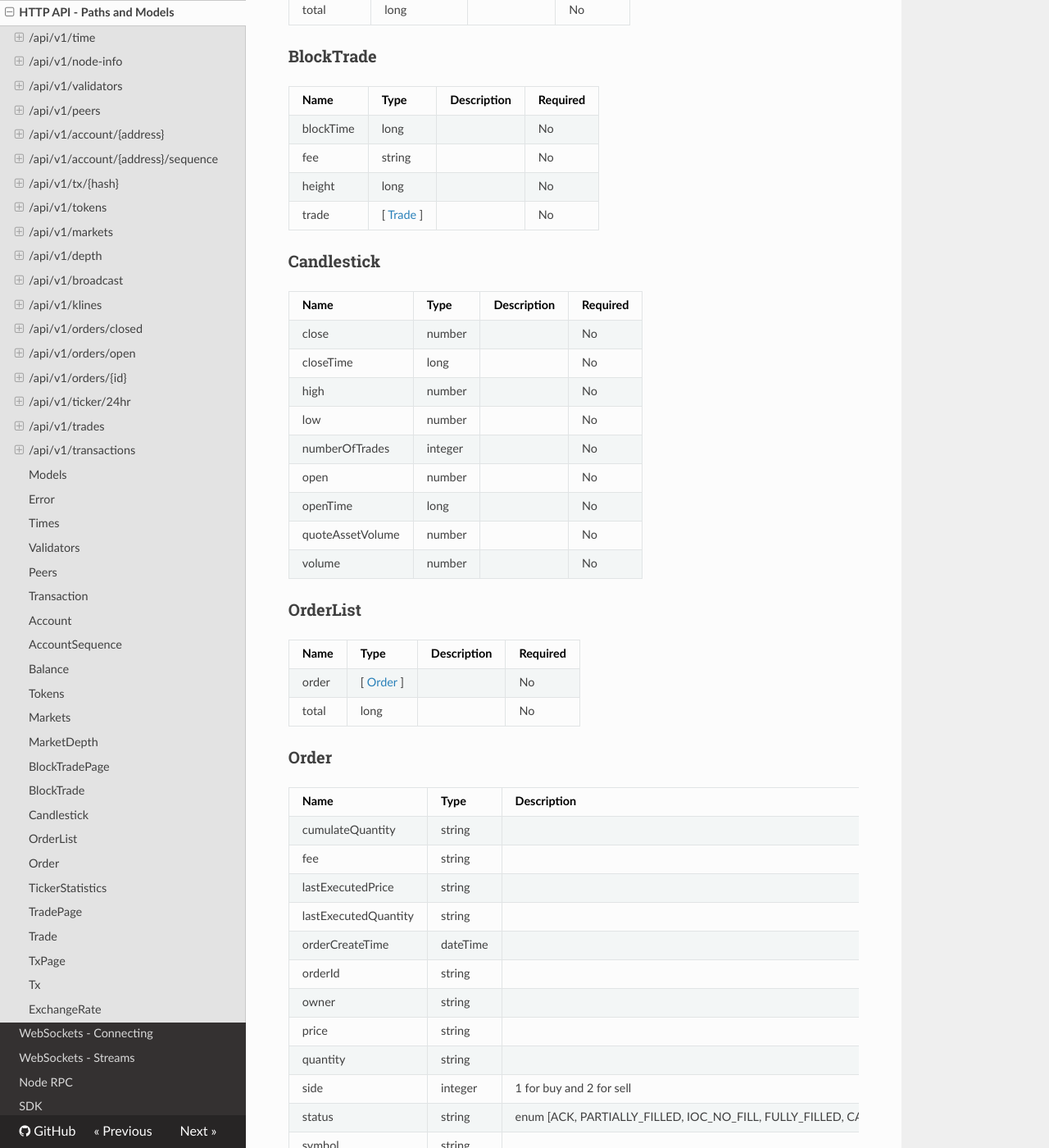
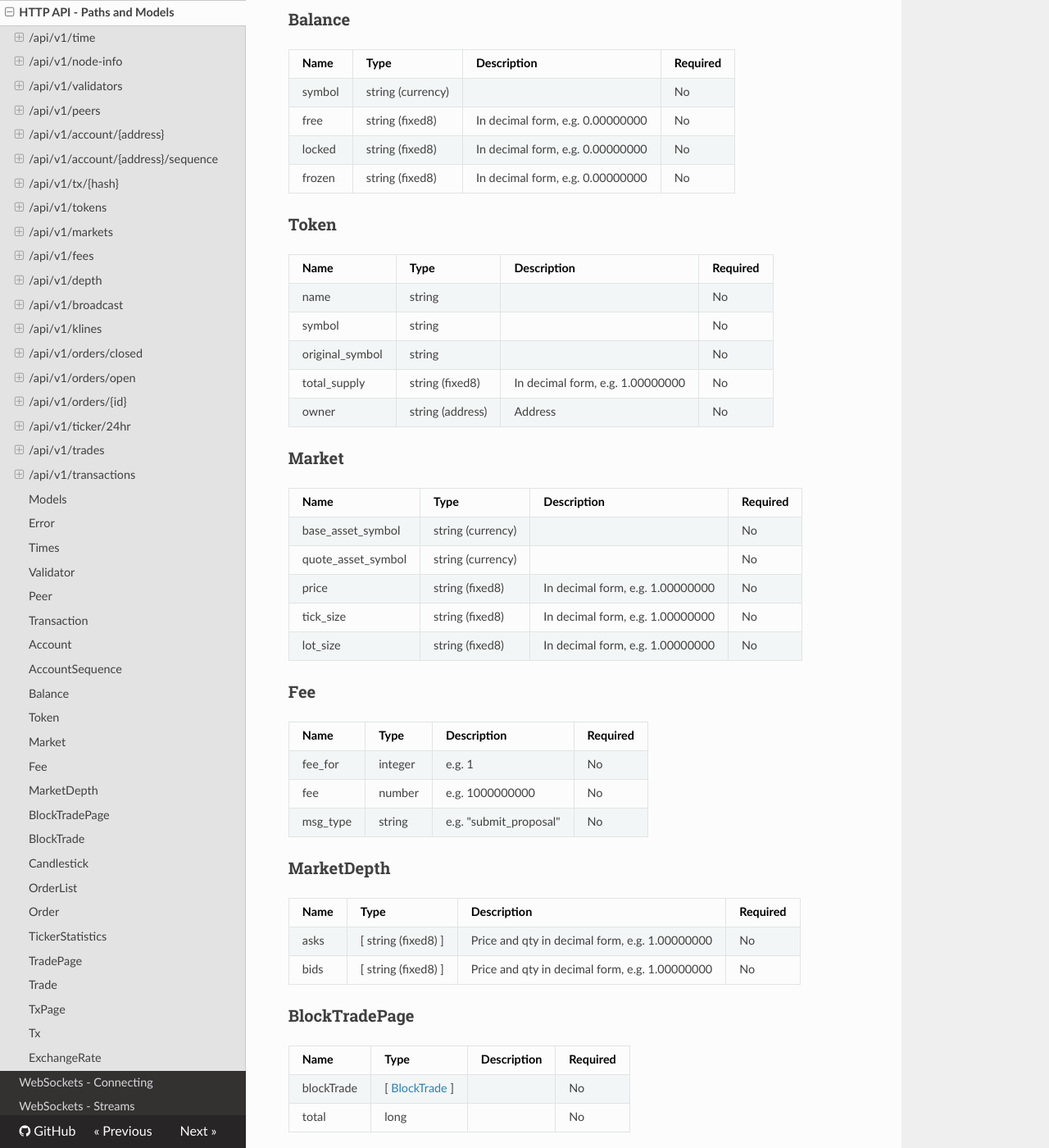
Before and after one commit to yash-sharma1/docs-site, an MkDocs documentation site: the page built from docs/api-reference/dex-api/paths.md, in a window 1280 px wide and 1400 px high, scrolled down 15824 px. Shown: the whole window at 82% size. Built offline with MkDocs 1.6.1, drawn with Linux system fonts in a browser that asks for light colours; nearby versions of some CDN libraries; some of the changed text lies outside the part shown.

Commit message:
generate http docs

```diff
--- a/docs/api-reference/dex-api/paths.md
+++ b/docs/api-reference/dex-api/paths.md
@@ -72,7 +72,7 @@
 
 | Code | Description | Schema |
 | ---- | ----------- | ------ |
-| 200 | Success | [Validators](#validators) |
+| 200 | Success | [ [Validator](#validator) ] |
 | 400 | Bad Request | [Error](#error) |
 | 404 | Not Found |  |
 | default | Generic error response | [Error](#error) |
@@ -95,7 +95,7 @@
 
 | Code | Description | Schema |
 | ---- | ----------- | ------ |
-| 200 | Success | [Peers](#peers) |
+| 200 | Success | [ [Peer](#peer) ] |
 | 400 | Bad Request | [Error](#error) |
 | 404 | Not Found |  |
 | default | Generic error response | [Error](#error) |
@@ -203,7 +203,7 @@
 
 | Code | Description | Schema |
 | ---- | ----------- | ------ |
-| 200 | Success | [Tokens](#tokens) |
+| 200 | Success | [ [Token](#token) ] |
 | 400 | Bad Request | [Error](#error) |
 | 404 | Not Found |  |
 | default | Generic error response | [Error](#error) |
@@ -226,9 +226,30 @@
 
 | Code | Description | Schema |
 | ---- | ----------- | ------ |
-| 200 | Success | [Markets](#markets) |
+| 200 | Success | [ [Market](#market) ] |
 | 400 | Bad Request | [Error](#error) |
 | 404 | Not Found |  |
+| default | Generic error response | [Error](#error) |
+
+### /api/v1/fees
+---
+##### ***GET***
+**Summary:** Obtain trading fees information.
+
+**Description:** Gets the current trading fees settings.
+
+**Destination:** Witness node.
+
+**Rate Limit:** 1 request per IP per second.
+
+**Test URL:** [https://testnet-dex.binance.org/api/v1/fees](https://testnet-dex.binance.org/api/v1/fees)
+
+
+**Responses**
+
+| Code | Description | Schema |
+| ---- | ----------- | ------ |
+| 200 | Success | [ [Fee](#fee) ] |
 | default | Generic error response | [Error](#error) |
 
 ### /api/v1/depth
@@ -512,18 +533,27 @@
 | ap_time | string | e.g. 2019-01-21T10:30:00Z | No |
 | block_time | string | format as above | No |
 
-### Validators
+### Validator
 
 | Name | Type | Description | Required |
 | ---- | ---- | ----------- | -------- |
 | block_height | long | Current block height | No |
 | validators | [  ] |  | No |
 
-### Peers
+### Peer
 
 | Name | Type | Description | Required |
 | ---- | ---- | ----------- | -------- |
-| Peers | array |  |  |
+| id | string | Authenticated identifier | No |
+| original_listen_addr | string (RemoteAddr) | Original listen address before PeersService changed it | No |
+| listen_addr | string (RemoteAddr) | Listen address | No |
+| access_addr | string (RemoteAddr) | Access address (HTTP) | No |
+| stream_addr | string (RemoteAddr) | Stream address (WS) | No |
+| network | string | Chain ID | No |
+| version | string | Version | No |
+| moniker | string | Moniker (Name) | No |
+| capabilities | [ string ] |  | No |
+| accelerated | boolean | Is an accelerated path to a validator node | No |
 
 ### Transaction
 
@@ -560,17 +590,33 @@
 | locked | string (fixed8) | In decimal form, e.g. 0.00000000 | No |
 | frozen | string (fixed8) | In decimal form, e.g. 0.00000000 | No |
 
-### Tokens
+### Token
 
 | Name | Type | Description | Required |
 | ---- | ---- | ----------- | -------- |
-| Tokens | array |  |  |
+| name | string |  | No |
+| symbol | string |  | No |
+| original_symbol | string |  | No |
+| total_supply | string (fixed8) | In decimal form, e.g. 1.00000000 | No |
+| owner | string (address) | Address | No |
 
-### Markets
+### Market
 
 | Name | Type | Description | Required |
 | ---- | ---- | ----------- | -------- |
-| Markets | array |  |  |
+| base_asset_symbol | string (currency) |  | No |
+| quote_asset_symbol | string (currency) |  | No |
+| price | string (fixed8) | In decimal form, e.g. 1.00000000 | No |
+| tick_size | string (fixed8) | In decimal form, e.g. 1.00000000 | No |
+| lot_size | string (fixed8) | In decimal form, e.g. 1.00000000 | No |
+
+### Fee
+
+| Name | Type | Description | Required |
+| ---- | ---- | ----------- | -------- |
+| fee_for | integer | e.g. 1 | No |
+| fee | number | e.g. 1000000000 | No |
+| msg_type | string | e.g. "submit_proposal" | No |
 
 ### MarketDepth
 
```
